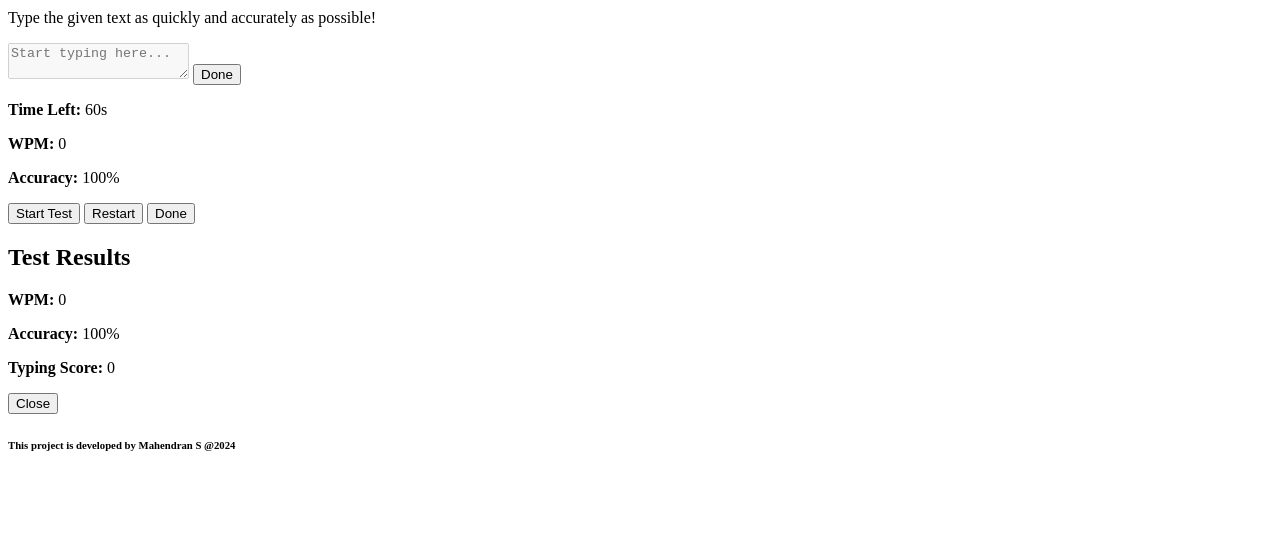
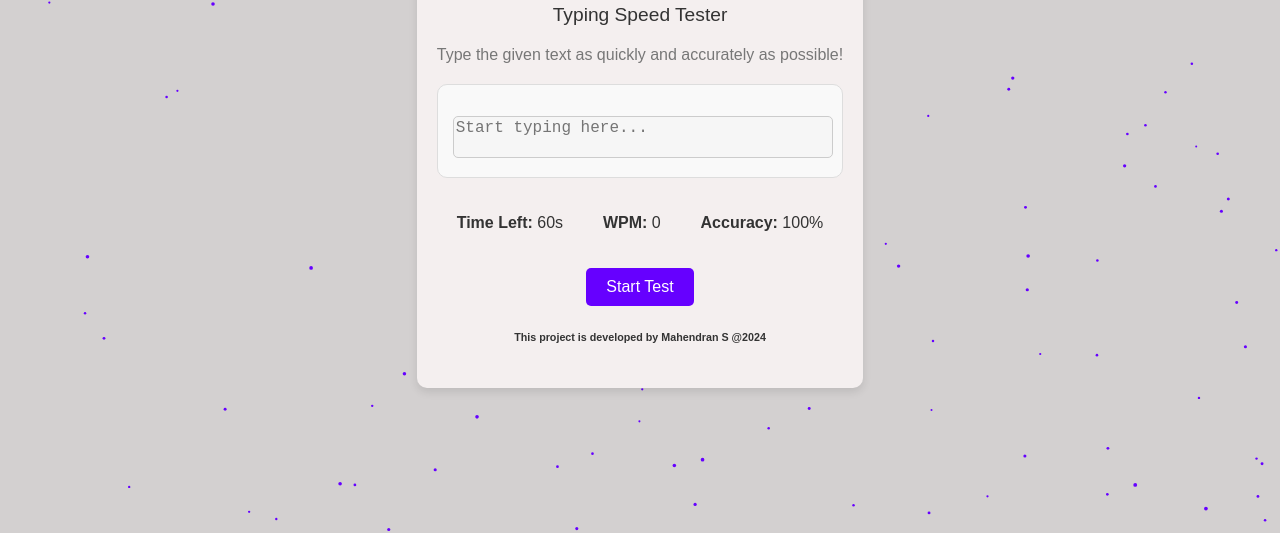
Before and after one commit to Mahendran-git/KEYTRIX, a plain HTML site: page index.html in a window 1280 px wide. Shown: the part 267-800 px from the top of the page. Drawn offline with Linux system fonts and the light colour scheme; a script that the page names is missing.

Commit message:
Update index.html

```diff
--- a/index.html
+++ b/index.html
@@ -4,7 +4,7 @@
   <meta charset="UTF-8">
   <meta name="viewport" content="width=device-width, initial-scale=1.0">
   <title>KEYTRIX - Typing Speed Test</title>
-  <link rel="stylesheet" href="KEYTRIX.css">
+  <link rel="stylesheet" href="style.css">
 </head>
 <body>
   <canvas id="particles"></canvas>
@@ -52,7 +52,7 @@
   </div>
 
   <!-- Scripts -->
-  <script src="KEYTRIX.js"></script>
+  <script src="script.js"></script>
   <script src="particles.js"></script>
 </body>
 </html>
```
